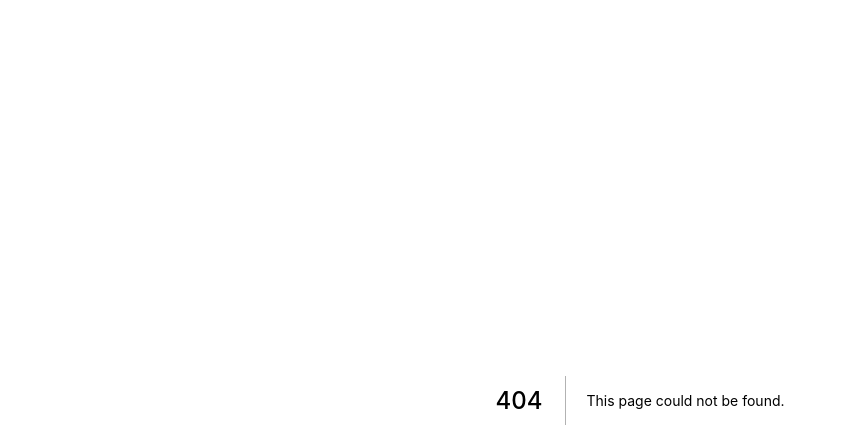
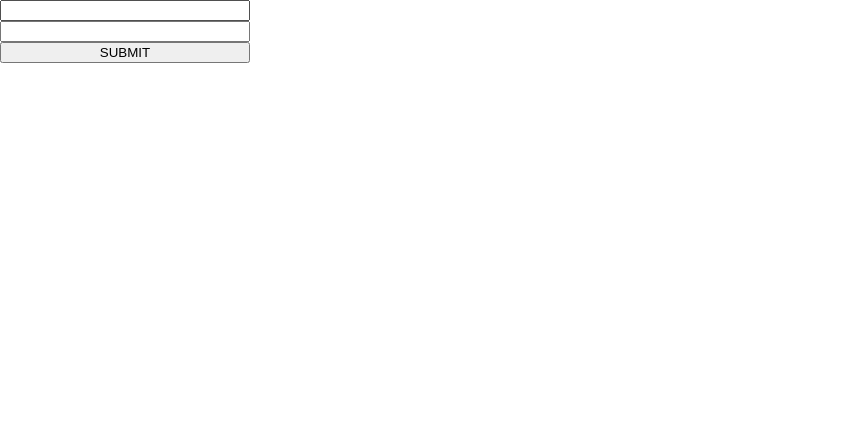
Before and after one commit to keithohno/ivern-frontend, a Next.js app: page /login in a window 1280 px wide. Before the commit this address had no page. Shown: the top 448 px of the page, without its empty margins (0-847 px from the left). Built offline with nearby package versions, Linux system fonts and the light colour scheme.

Commit message:
added login page
It redirects to / on successful login, does nothing on failure.

```diff
--- /dev/null
+++ b/pages/login.tsx
@@ -0,0 +1,42 @@
+import { useRouter } from "next/router";
+import { useState } from "react";
+import type { ChangeEvent } from "react";
+
+import styles from "../styles/LoginPage.module.css";
+
+const LoginPage = () => {
+  const router = useRouter();
+
+  const [phone, setPhone] = useState("");
+  const [password, setPassword] = useState("");
+
+  const onPhoneChange = (e: ChangeEvent<HTMLInputElement>) => {
+    setPhone(e.target.value);
+  };
+
+  const onPasswordChange = (e: ChangeEvent<HTMLInputElement>) => {
+    setPassword(e.target.value);
+  };
+
+  const onSubmit = async () => {
+    const res = await fetch(`http://192.168.163.128:5000/login`, {
+      headers: {
+        Accept: "application/json",
+        "Content-Type": "application/json",
+      },
+      method: "POST",
+      body: JSON.stringify({ phone, password }),
+    });
+    if (res.ok) router.push("/");
+  };
+
+  return (
+    <div className={styles["login-form"]}>
+      <input value={phone} onChange={onPhoneChange}></input>
+      <input value={password} onChange={onPasswordChange}></input>
+      <button onClick={onSubmit}>SUBMIT</button>
+    </div>
+  );
+};
+
+export default LoginPage;
--- /dev/null
+++ b/styles/LoginPage.module.css
@@ -0,0 +1,5 @@
+.login-form {
+  display: flex;
+  flex-direction: column;
+  width: 250px;
+}
```
